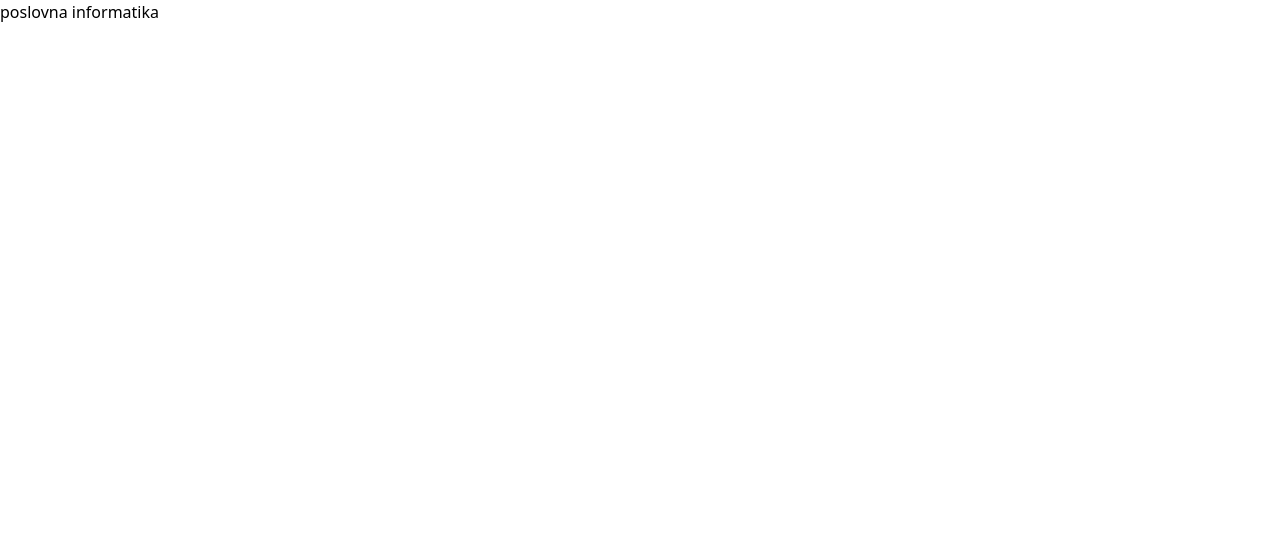
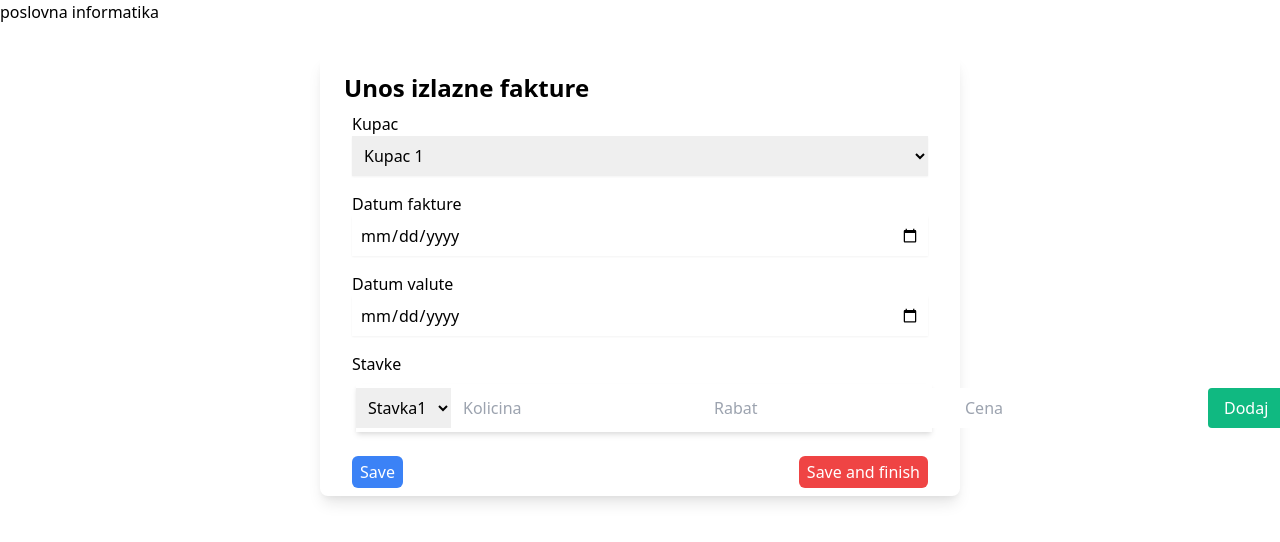
Before and after one commit to Legionar14/poslovna-informatika-fe, a React (Create React App) app: page /unos-izlazne-fakture in a window 1280 px wide. Shown: the top 542 px of the page. Built offline with nearby package versions, Linux system fonts and the light colour scheme.

Commit message:
Zapocet rad na unosu fakture

```diff
--- a/package.json
+++ b/package.json
@@ -3,6 +3,7 @@
   "version": "0.1.0",
   "private": true,
   "dependencies": {
+    "@tailwindcss/forms": "^0.2.1",
     "@testing-library/jest-dom": "^5.11.9",
     "@testing-library/react": "^11.2.3",
     "@testing-library/user-event": "^12.6.2",
@@ -11,7 +12,7 @@
     "react-dom": "^17.0.1",
     "react-form": "^4.0.1",
     "react-hook-form": "^6.14.2",
-    "react-router": "^5.2.0",
+    "react-router-dom": "^5.2.0",
     "react-scripts": "4.0.1",
     "web-vitals": "^0.2.4"
   },
--- a/src/App.jsx
+++ b/src/App.jsx
@@ -1,7 +1,15 @@
+import { Route, Switch, BrowserRouter as Router } from "react-router-dom";
+import UnosIzlazneFakture from "./UnosIzlazneFakture/UnosIzlazneFakture"
+
 function App() {
   return (
     <div className="App">
-     <h1>poslovna informatika</h1>
+      <Router>
+        <h1>poslovna informatika</h1>
+        <Switch>
+          <Route path="/unos-izlazne-fakture" component={UnosIzlazneFakture} />
+        </Switch>
+      </Router>
     </div>
   );
 }
--- /dev/null
+++ b/src/UnosIzlazneFakture/UnosIzlazneFakture.jsx
@@ -0,0 +1,44 @@
+import DodajStavkuItem from "../components/DodajStavkuItem"
+
+const UnosIzlazneFakture = () => {
+    return (
+        <div className="container w-1/2 mx-auto mt-8 shadow-lg px-6 pt-4 rounded-lg">
+            <div className="w-full">
+                <h2 className="text-2xl font-semibold">
+                    Unos izlazne fakture
+                </h2>
+            </div>
+            <div className="w-full">
+                <form className="w-full flex flex-col px-2">
+                    <div className="my-2">
+                        <span className="font-medium">Kupac</span>
+                        <select className="shadow-sm w-full h-10 px-2">
+                            <option value="k1">Kupac 1</option>
+                            <option value="k2">Kupac 2</option>
+                        </select>
+                    </div>
+                    <div className="my-2">
+                        <span className="font-medium">Datum fakture</span>
+                        <input type="date" className="shadow-sm w-full h-10 px-2" name="" id="" />
+                    </div>
+                    <div className="my-2">
+                        <span className="font-medium">Datum valute</span>
+                        <input type="date" className="shadow-sm w-full h-10 px-2" name="" id="" />
+                    </div>
+                    <div className="my-2">
+                        <span className="font-medium">Stavke</span>
+                        <div className="w-full">
+                            <DodajStavkuItem/>
+                        </div>
+                    </div>
+                    <div className="my-2 w-100 flex flex-row justify-between">
+                        <button type="button" className="bg-blue-500 py-1 px-2 font-medium text-white rounded-md">Save</button>
+                        <button type="submit" className="bg-red-500 py-1 px-2 font-medium text-white rounded-md">Save and finish</button>
+                    </div>
+                </form>
+            </div>
+        </div>
+    )
+}
+
+export default UnosIzlazneFakture
--- /dev/null
+++ b/src/components/DodajStavkuItem.jsx
@@ -0,0 +1,20 @@
+
+const DodajStavkuItem = () => {
+    return (
+        <div className="container w-full mx-1 my-2 py-1 shadow-md">
+           <form className="flex flex-row">
+                <select name="" id="" className="h-10 px-2">
+                    <option value="s1">Stavka1</option>
+                    <option value="s2">Stavka2</option>
+                </select>
+                <input type="number" name="kolicina" id="kolicina" placeholder="Kolicina" className="px-2 ml-1"/>
+                <input type="number" name="rabat" id="rabat" placeholder="Rabat" className="px-2 ml-1"/>
+                <input type="number" name="cena" id="cena" placeholder="Cena" className="px-2 ml-1"/>
+
+                <button type="submit" className="px-4 ml-1 align-self-end bg-green-500 rounded text-white justify-self-end">Dodaj</button>
+           </form>
+        </div>
+    )
+}
+
+export default DodajStavkuItem
```
Also changed, not shown: tailwind.js, 2 other files (tests, documents, lock files or other folders).
